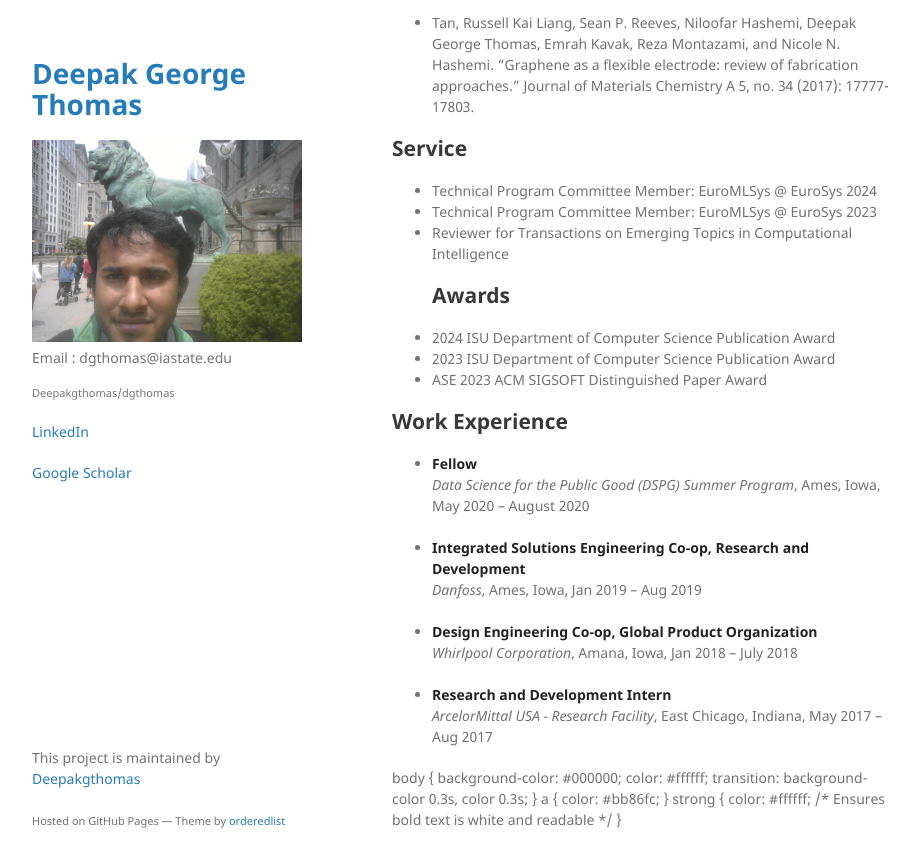
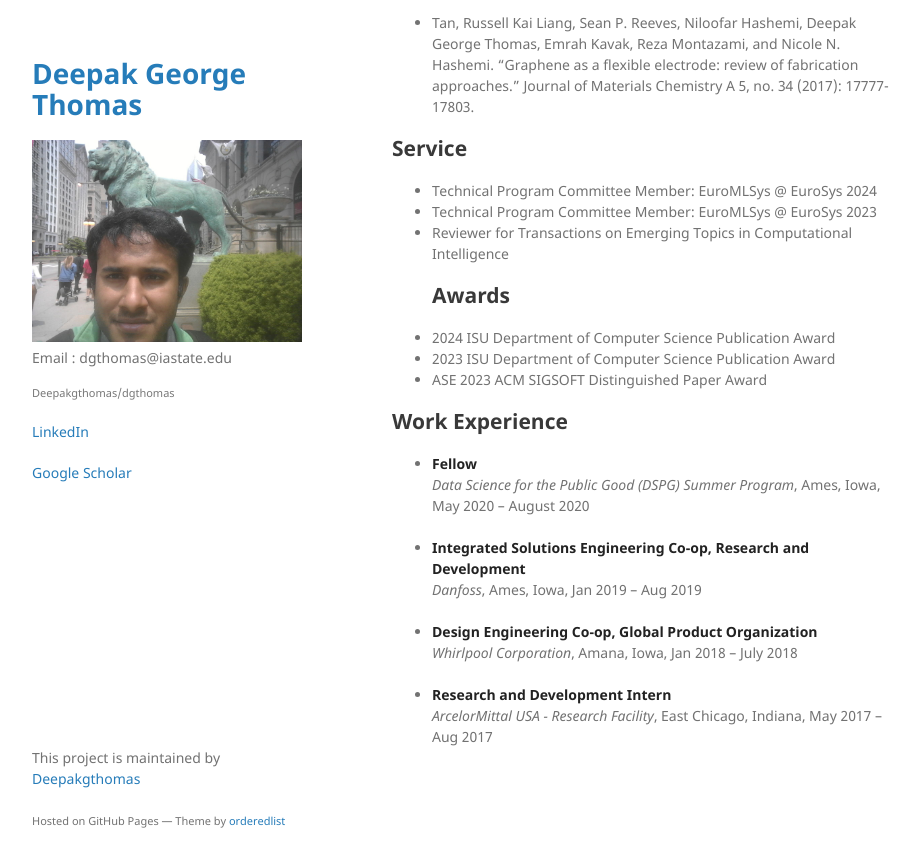
Before and after one commit to Deepakgthomas/dgthomas, a Jekyll site: the page built from index.md, in a window 1280 px wide and 900 px high, scrolled down 1110 px. Shown: the top 867 px of the window, without its empty margins (178-1097 px from the left). Built offline with Jekyll 4.4.1, drawn with Linux system fonts in a browser that asks for light colours; our own code applies the rules of GitHub Pages for plain Markdown files.

Commit message:
Update index.md

```diff
--- a/index.md
+++ b/index.md
@@ -44,15 +44,3 @@ I am a Ph.D. student in the Department of Computer Science at Tulane University.
   *Whirlpool Corporation*, Amana, Iowa, Jan 2018 – July 2018<br><br>
 - **Research and Development Intern**<br>
   *ArcelorMittal USA - Research Facility*, East Chicago, Indiana, May 2017 – Aug 2017
-
-body {
-    background-color: #000000;
-    color: #ffffff;
-    transition: background-color 0.3s, color 0.3s;
-}
-a {
-    color: #bb86fc;
-}
-strong {
-    color: #ffffff; /* Ensures bold text is white and readable */
-}
```
